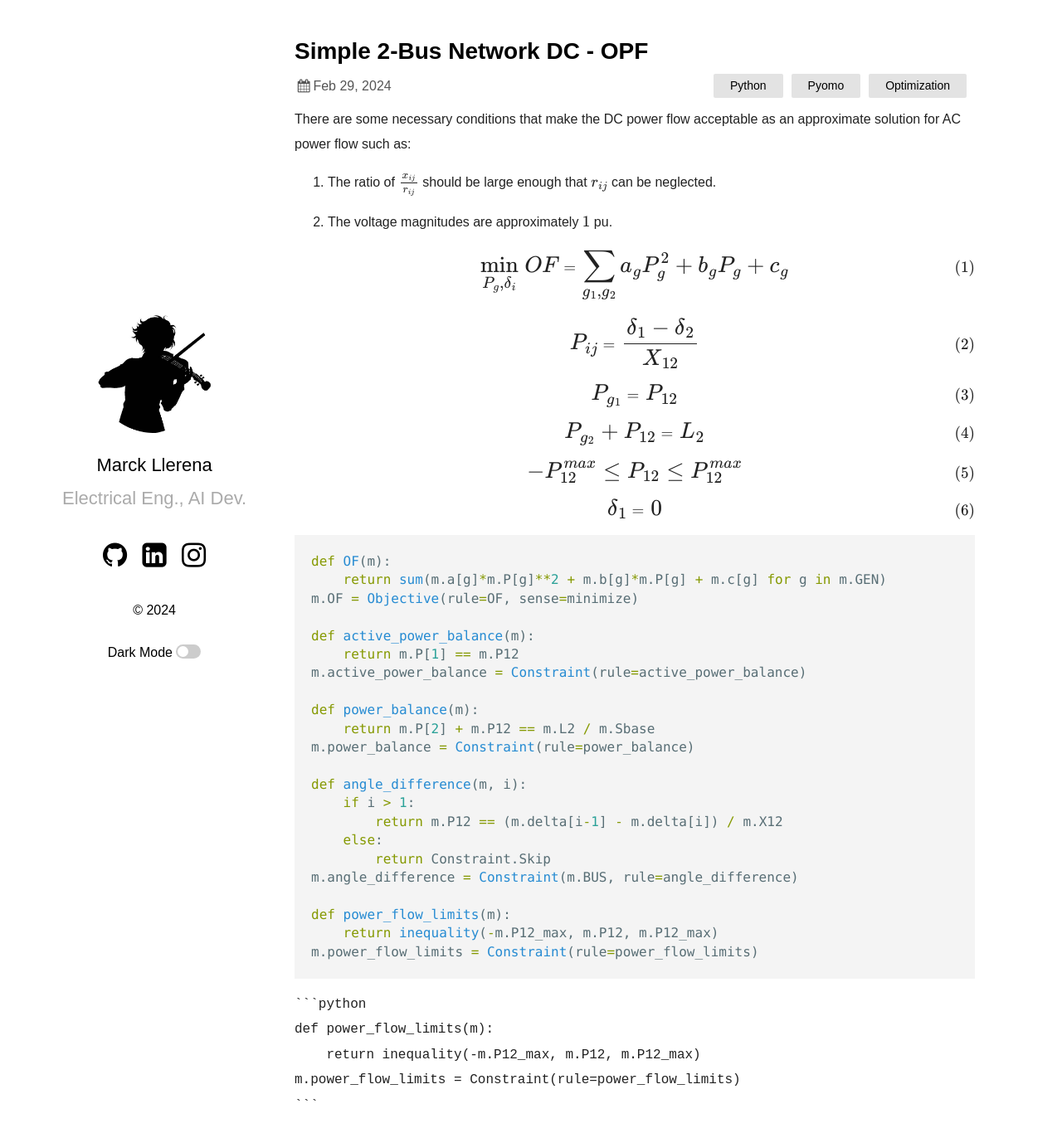
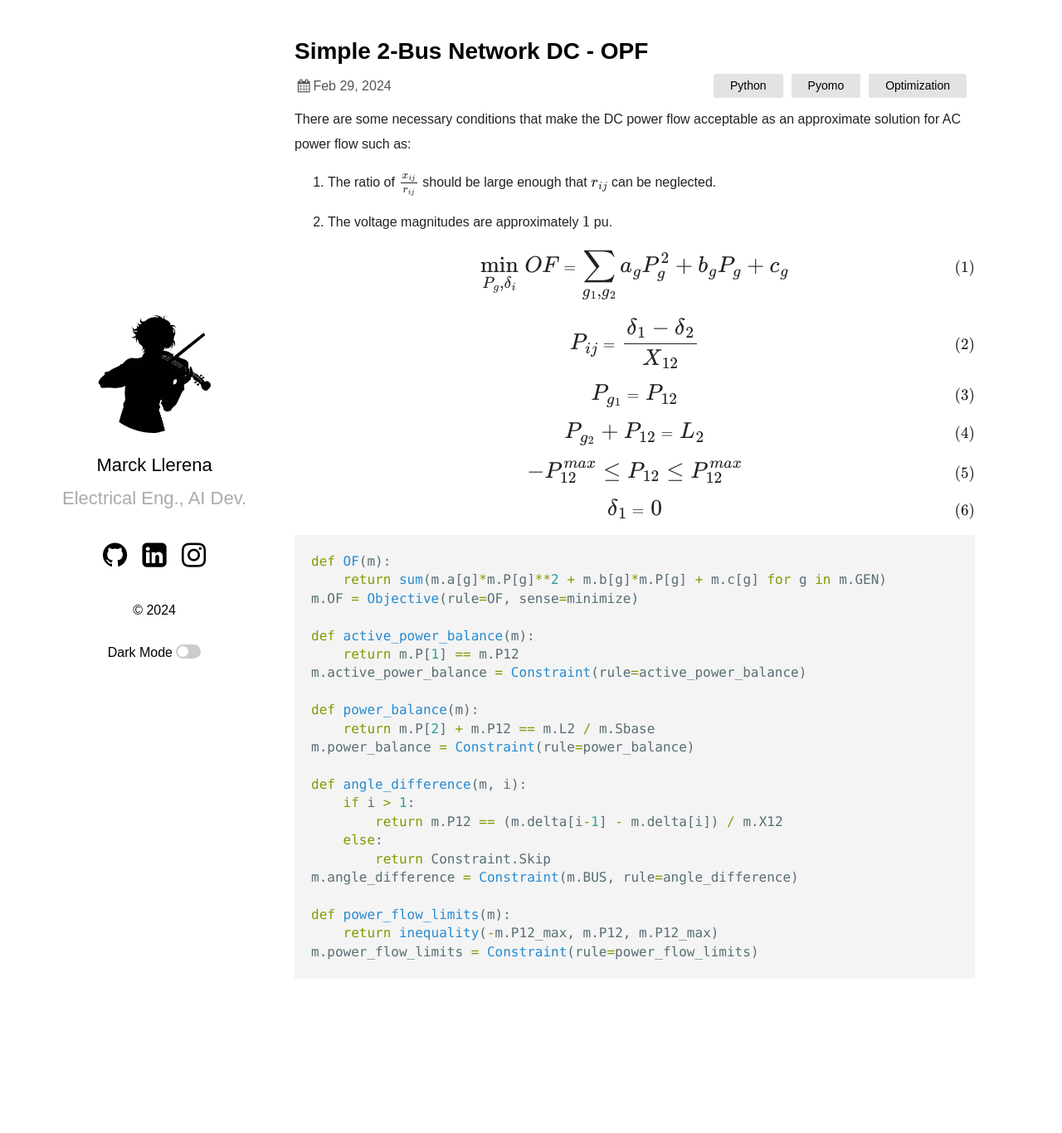
Before and after one commit to marckcode/marckcode.github.io, a Jekyll site: the page built from _posts/2024-02-29-2-bus-dc-opf.markdown, in a window 1280 px wide and 1393 px high. Shown: the top 1366 px of the window at 83% size. Built offline with Jekyll 4.4.1, drawn with Linux system fonts in a browser that asks for light colours; some web fonts are replaced; formulas are drawn with MathJax 3.

````diff
--- a/_posts/2024-02-29-2-bus-dc-opf.markdown
+++ b/_posts/2024-02-29-2-bus-dc-opf.markdown
@@ -62,11 +62,3 @@
     return inequality(-m.P12_max, m.P12, m.P12_max)
 m.power_flow_limits = Constraint(rule=power_flow_limits)
 ```
-
-<pre>
-```python
-def power_flow_limits(m):
-    return inequality(-m.P12_max, m.P12, m.P12_max)
-m.power_flow_limits = Constraint(rule=power_flow_limits)
-```
-</pre>
````
